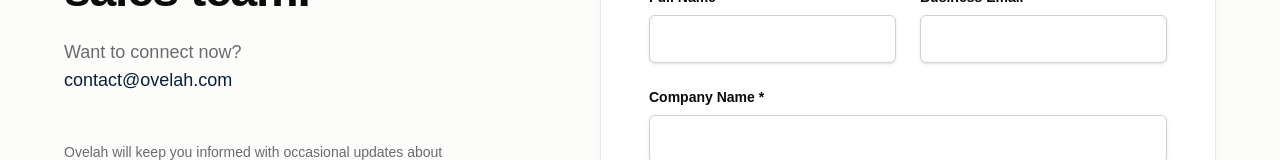
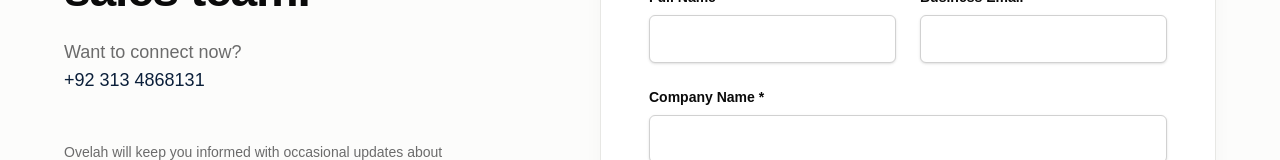
Before and after one commit to anass-nadeem/ovelah-website, a Next.js app: page /contact in a window 1280 px wide. Shown: the part 274-434 px from the top of the page. Built offline with nearby package versions, Linux system fonts and the light colour scheme.

Commit message:
cell no add

```diff
--- a/app/contact/page.tsx
+++ b/app/contact/page.tsx
@@ -53,7 +53,7 @@ export default function ContactPage() {
                 <p className="text-lg text-[#6b6b6b] mb-12">
                   Want to connect now?<br />
                   <a href="mailto:contact@ovelah.com" className="font-medium text-[#0b1f3a] hover:underline underline-offset-4 transition-all">
-                    contact@ovelah.com
+                    +92 313 4868131
                   </a>
                 </p>
 
```
